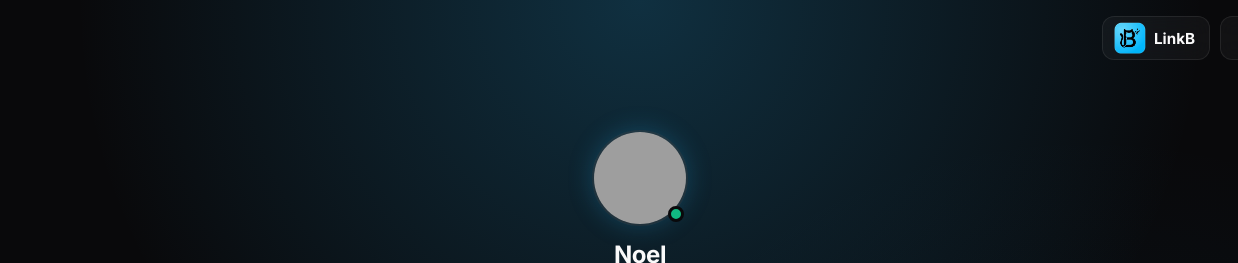
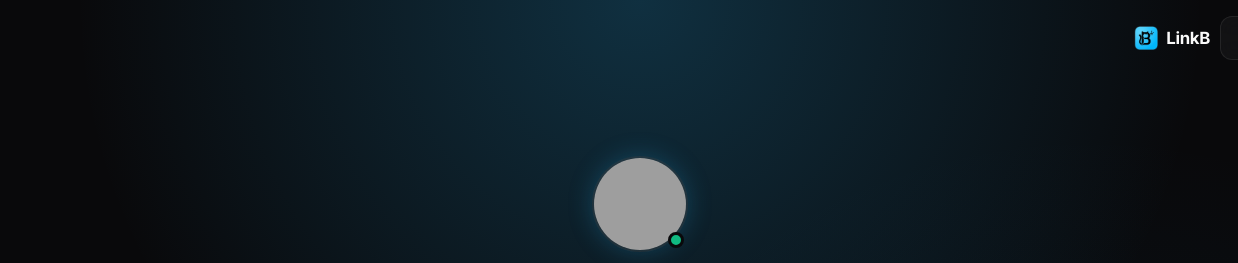
Before and after one commit to Noelziinn/LinkB, a plain HTML site: page index.html in a window 1280 px wide. Shown: the top 263 px of the page, 0-1238 px from the left. Drawn offline with nearby package versions, Linux system fonts and the light colour scheme; grey boxes are pictures that could not be loaded.

Commit message:
design logo

```diff
--- a/js/menu.js
+++ b/js/menu.js
@@ -1,4 +1,4 @@
-// Menu lateral (três pontinhos). Precisa do supabase.js carregado antes.
+// Menu lateral (três pontinhos) + logo. Precisa do supabase.js carregado antes.
 (() => {
   const el = (tag, cls, text) => {
     const n = document.createElement(tag);
@@ -13,6 +13,17 @@
     return i;
   };
 
+  // Logo + nome (usada no topo da página e dentro do menu)
+  function makeBrand(extraClass = "") {
+    const a = el("a", "brand " + extraClass);
+    a.href = "index.html";
+    const img = el("img", "brand-logo");
+    img.src = "logo.png"; // arquivo na raiz do projeto
+    img.alt = "";
+    a.append(img, el("span", "brand-name", "LinkB"));
+    return a;
+  }
+
   const menuLink = (href, iconName, label, extraClass = "") => {
     const a = el("a", "menu-item " + extraClass);
     a.href = href;
@@ -21,6 +32,8 @@
   };
 
   // ===== Estrutura fixa =====
+  const brand = makeBrand("brand-top");
+
   const toggle = el("button", "menu-toggle");
   toggle.type = "button";
   toggle.setAttribute("aria-label", "Abrir menu");
@@ -40,20 +53,14 @@
   closeBtn.type = "button";
   closeBtn.setAttribute("aria-label", "Fechar menu");
   closeBtn.append(icon("ph-x"));
-  head.append(el("span", "", "Menu"), closeBtn);
+  head.append(makeBrand(), closeBtn);
 
   const userBox = el("div");
   const nav = el("nav", "menu-nav");
   panel.append(head, userBox, nav);
 
-  const brand = el("a", "brand");
-  brand.href = "index.html";
-  const logo = el("img", "brand-logo");
-  logo.src = "logo.png"; // coloque o arquivo na raiz do projeto
-  logo.alt = "";
-  brand.append(logo, el("span", "", "LinkB"));
-
   document.body.append(brand, toggle, overlay, panel);
+  document.body.classList.add("has-menu");
 
   // ===== Abrir e fechar =====
   function openMenu() {
@@ -85,14 +92,12 @@
   function makeAvatar(profile) {
     const name = profile.display_name || profile.username;
 
-    const fallback = () => {
-      const d = el(
+    const fallback = () =>
+      el(
         "div",
         "menu-avatar menu-avatar-fallback",
         name.trim().charAt(0).toUpperCase() || "?",
       );
-      return d;
-    };
 
     if (profile.avatar_url && /^https?:\/\//i.test(profile.avatar_url)) {
       const img = el("img", "menu-avatar");
--- a/site.css
+++ b/site.css
@@ -246,29 +246,69 @@ body.menu-open {
   }
 }
 
+/* ===== Logo + nome (solta, sem card) ===== */
 .brand {
-  position: fixed;
-  top: calc(16px + env(safe-area-inset-top, 0px));
-  right: 70px; /* 16px da borda + 44px do botão + 10px de espaço */
-  z-index: 30;
-  height: 44px;
   display: flex;
   align-items: center;
   gap: 8px;
-  padding: 0 14px 0 10px;
-  background: var(--card-bg);
-  border: 1px solid var(--card-border);
-  border-radius: 12px;
   color: var(--text-main);
   font-weight: 700;
   font-size: 0.95rem;
   text-decoration: none;
-  backdrop-filter: blur(12px);
-  -webkit-backdrop-filter: blur(12px);
+}
+
+.brand:focus-visible {
+  outline: 2px solid #818cf8;
+  outline-offset: 4px;
+  border-radius: 6px;
 }
 
 .brand-logo {
-  height: 32px; /* tamanho da logo: aumente ou diminua aqui */
-  width: auto; /* mantém a proporção */
+  height: 24px; /* tamanho da logo */
+  width: auto;
   display: block;
 }
+
+.brand-name {
+  font-size: 1.05rem;
+  letter-spacing: -0.02em;
+}
+
+/* No topo das páginas que têm o menu (ao lado dos três pontinhos) */
+.brand-top {
+  position: absolute;
+  top: calc(16px + env(safe-area-inset-top, 0px));
+  right: 70px;
+  height: 44px;
+  z-index: 30;
+}
+
+/* Centralizada acima do card (login e nova senha) */
+.brand-center {
+  align-self: center;
+}
+
+/* Versão maior, pro login */
+.brand-lg {
+  gap: 10px;
+}
+.brand-lg .brand-logo {
+  height: 36px;
+}
+.brand-lg .brand-name {
+  font-size: 1.35rem;
+}
+
+/* Reserva espaço no topo pra logo não ficar em cima do conteúdo */
+body.has-menu {
+  padding-top: calc(76px + env(safe-area-inset-top, 0px));
+}
+
+/* Celular: logo centralizada no topo */
+@media (max-width: 600px) {
+  .brand-top {
+    right: auto;
+    left: 50%;
+    transform: translateX(-50%);
+  }
+}
```
Also changed, not shown: dashboard.css (+12 -0 lines), dashboard.html (+8 -3 lines), login.html (+5 -0 lines), reset-password.html (+5 -0 lines).
